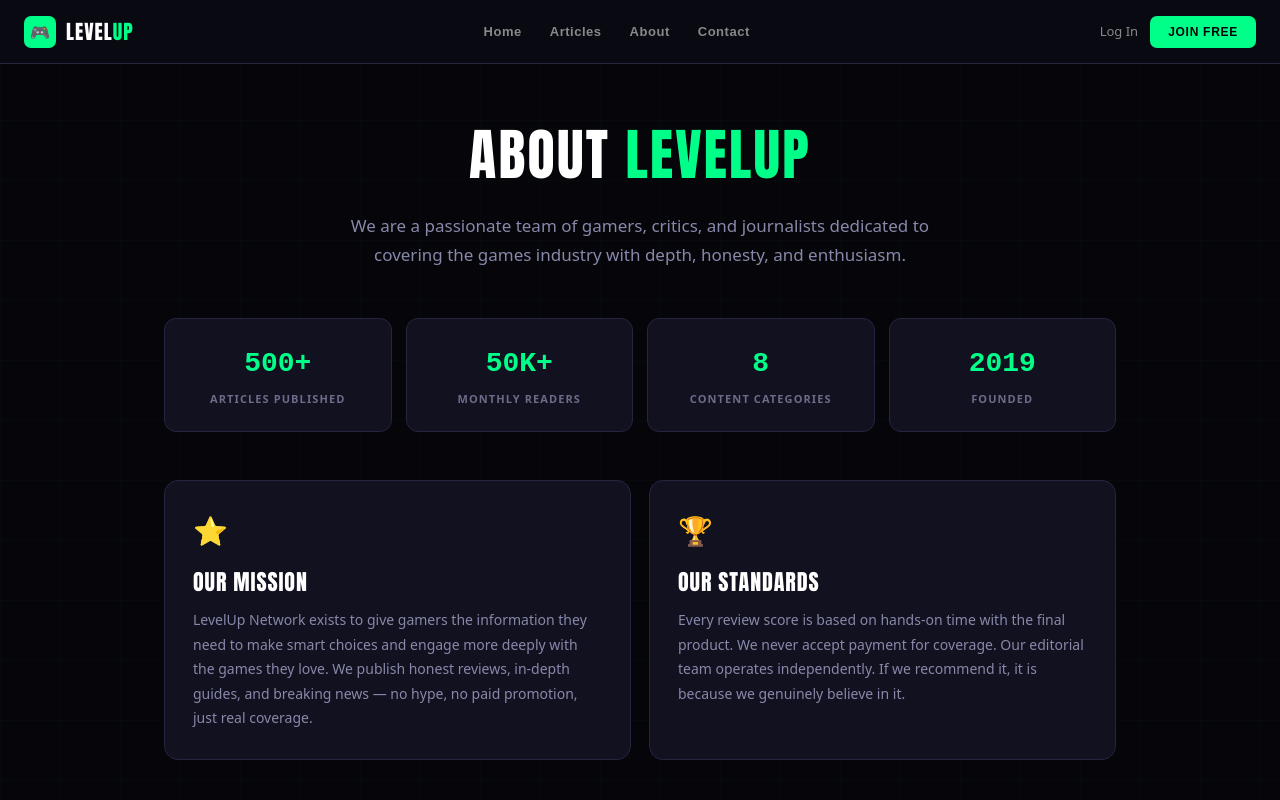
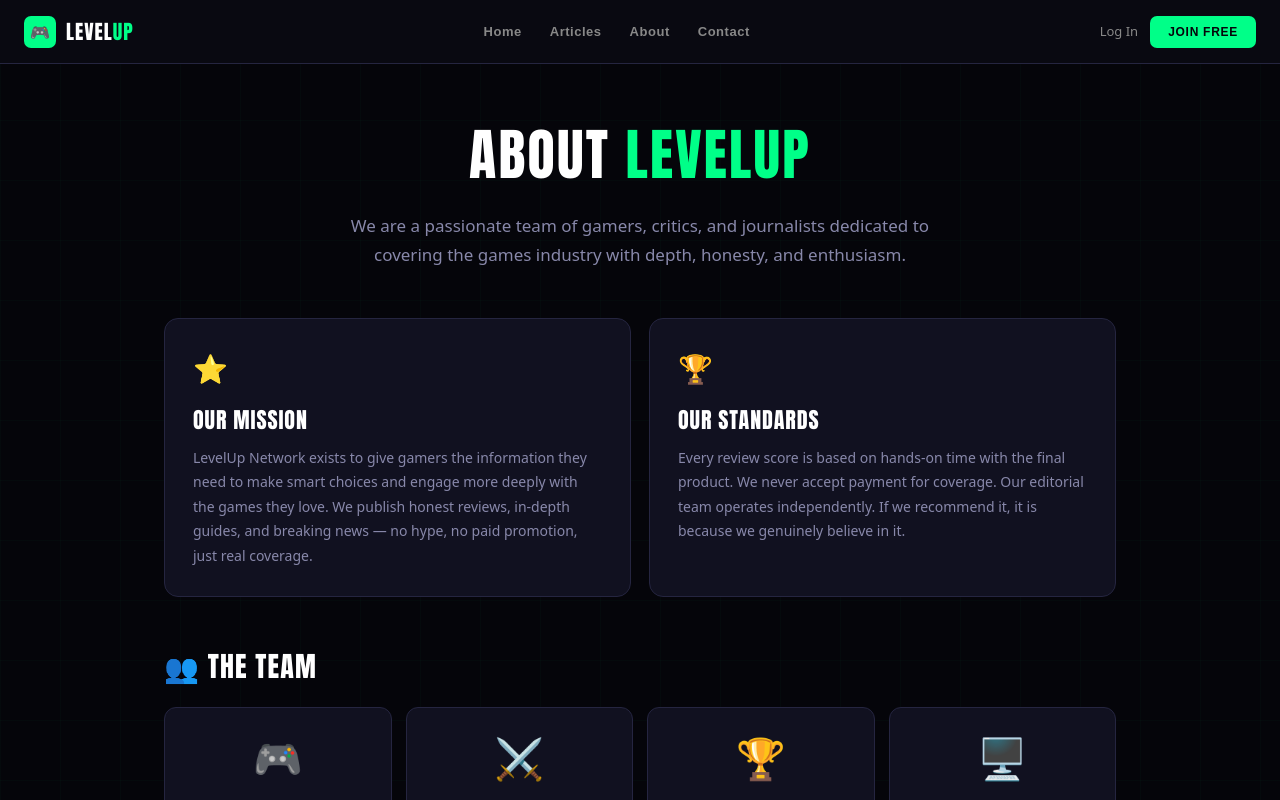
Before and after one commit to RomaineJack/levelup-network, a Next.js app: page /about in a window 1280 px wide. Shown: the top 800 px of the page. Built offline with nearby package versions, Linux system fonts and the light colour scheme; no server answers.

Commit message:
Remove fake stats from about page

```diff
--- a/app/about/page.tsx
+++ b/app/about/page.tsx
@@ -19,20 +19,7 @@ export default function AboutPage() {
         </p>
       </div>
 
-      {/* Stats */}
-      <div style={{ display: 'grid', gridTemplateColumns: 'repeat(4, 1fr)', gap: 14, marginBottom: 48 }}>
-        {[
-          { value: '500+', label: 'Articles Published' },
-          { value: '50K+', label: 'Monthly Readers' },
-          { value: '8', label: 'Content Categories' },
-          { value: '2019', label: 'Founded' },
-        ].map(({ value, label }) => (
-          <div key={label} style={{ background: '#111120', border: '1px solid #252540', borderRadius: 12, padding: 24, textAlign: 'center' }}>
-            <div style={{ fontSize: 28, fontWeight: 700, color: '#00ff88', fontFamily: 'monospace', marginBottom: 6 }}>{value}</div>
-            <div style={{ fontSize: 11, fontWeight: 700, letterSpacing: '.1em', textTransform: 'uppercase', color: '#6b6b8a' }}>{label}</div>
-          </div>
-        ))}
-      </div>
+
 
       {/* Mission */}
       <div style={{ display: 'grid', gridTemplateColumns: '1fr 1fr', gap: 18, marginBottom: 48 }}>
```
